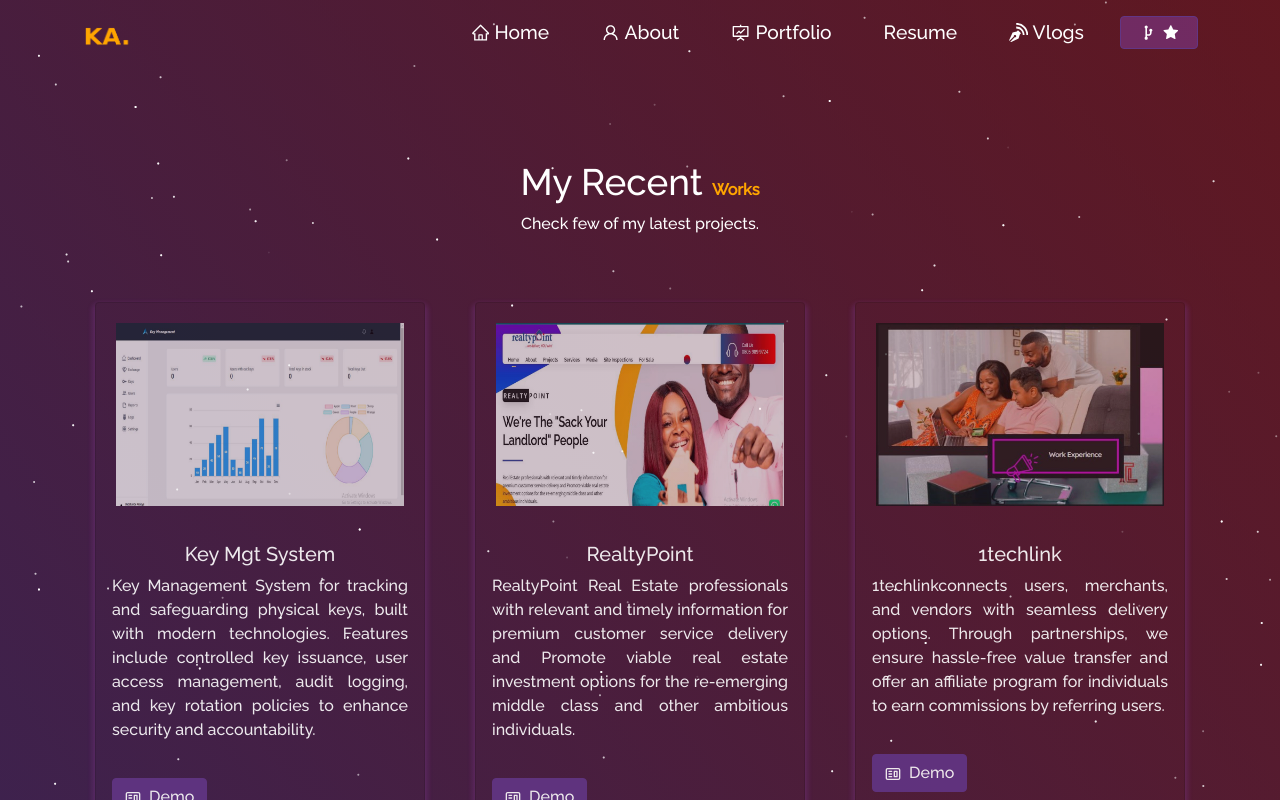
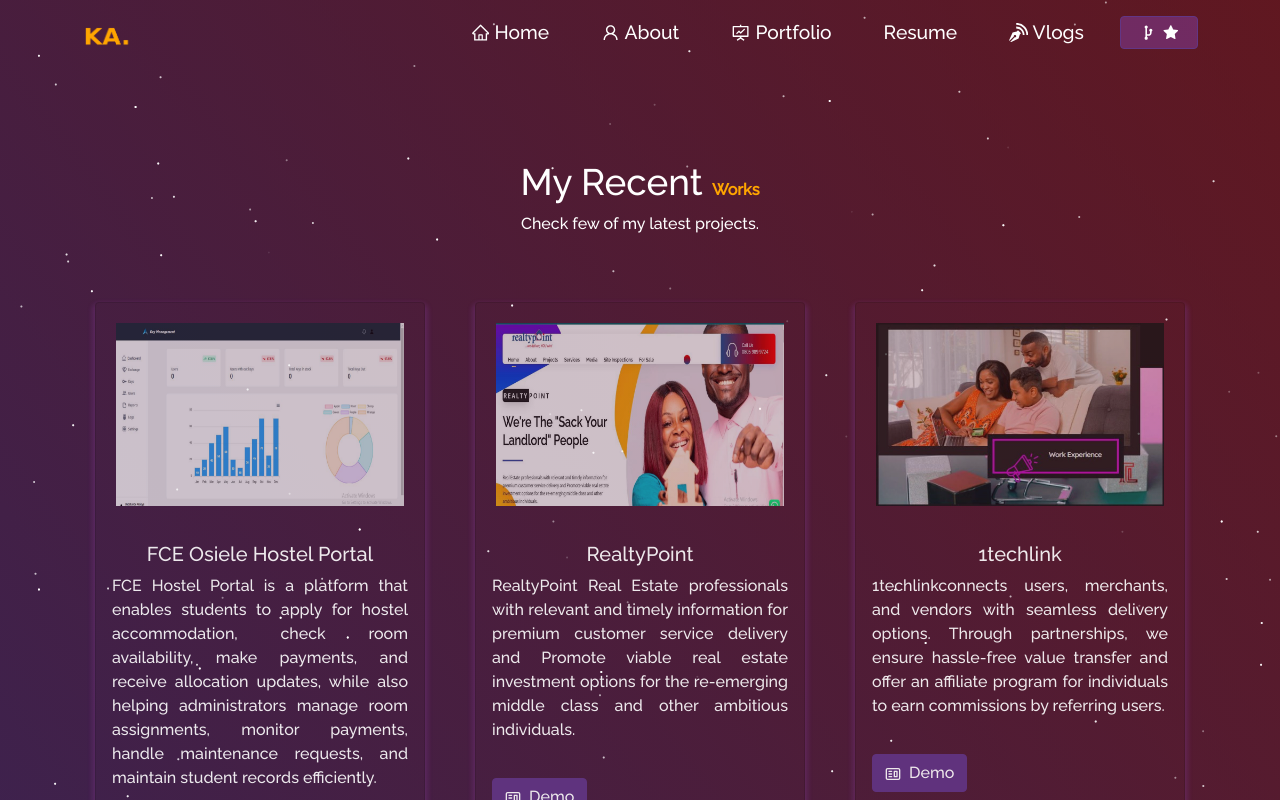
Before and after one commit to AbioyeKazeem/portfolio, a React (Create React App) app: page /project in a window 1280 px wide. Shown: the top 800 px of the page. Built offline with nearby package versions, Linux system fonts and the light colour scheme.

Commit message:
recent prject updated

```diff
--- a/src/components/Projects/Projects.js
+++ b/src/components/Projects/Projects.js
@@ -29,10 +29,10 @@
             <ProjectCard
               imgPath={keymgt}
               isBlog={false}
-              title="Key Mgt System"
-              description="Key Management System for tracking and safeguarding physical keys, built with modern technologies. Features include controlled key issuance, user access management, audit logging, and key rotation policies to enhance security and accountability."
+              title="FCE Osiele Hostel Portal"
+              description="FCE Hostel Portal is a platform that enables students to apply for hostel accommodation, check room availability, make payments, and receive allocation updates, while also helping administrators manage room assignments, monitor payments, handle maintenance requests, and maintain student records efficiently."
               ghLink="#"
-              demoLink="http://13.42.24.200/"/>
+              demoLink="http://ncehostel.fceportal.com:8010/login"/>
           </Col>
 
           <Col md={4} className="project-card">
```
